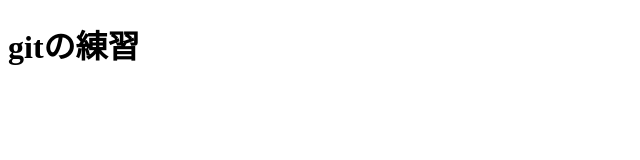
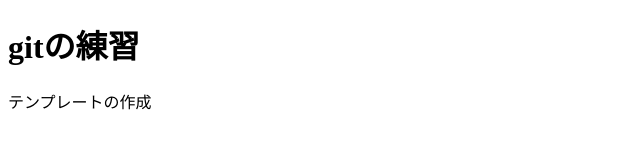
Before and after one commit to KAZ0908/sample, a plain HTML site: page index.html in a window 1280 px wide. Shown: the whole page, without its empty margins (0-640 px from the left). Drawn offline with Linux system fonts and the light colour scheme.

Commit message:
index.htmlの修正

```diff
--- a/index.html
+++ b/index.html
@@ -6,5 +6,6 @@
   </head>
   <body>
     <h1>gitの練習</h1>
+    <p>テンプレートの作成</p>
   </body>
 </html>
```
